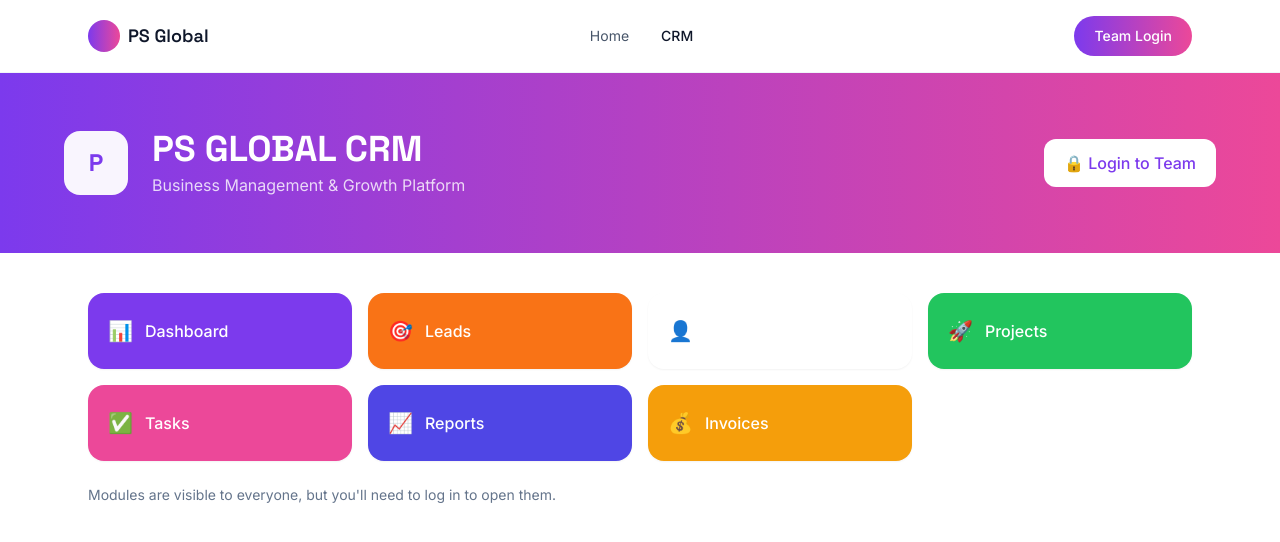
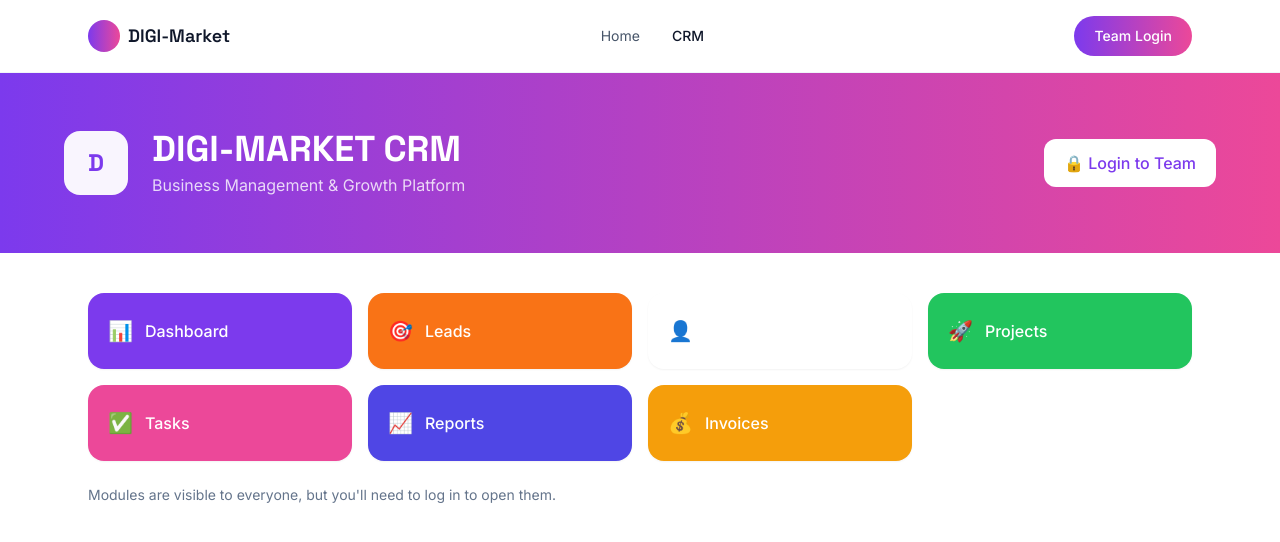
Before and after one commit to abhishekmishra-25/Digital_marketing, a React (Vite) app: page /crm in a window 1280 px wide. Shown: the top 542 px of the page. Built offline with nearby package versions, Linux system fonts and the light colour scheme; no server answers.

Commit message:
Update content.js

```diff
--- a/src/data/content.js
+++ b/src/data/content.js
@@ -3,7 +3,7 @@
 // is hardcoded inside the components themselves.
 
 export const brand = {
-  name: "PS Global",
+  name: "DIGI-Market",
   tagline: "Marketing that compounds",
   whatsappNumber: "910000000000", // country code + number, no + or spaces
   email: "hello@yourdomain.com",
```
